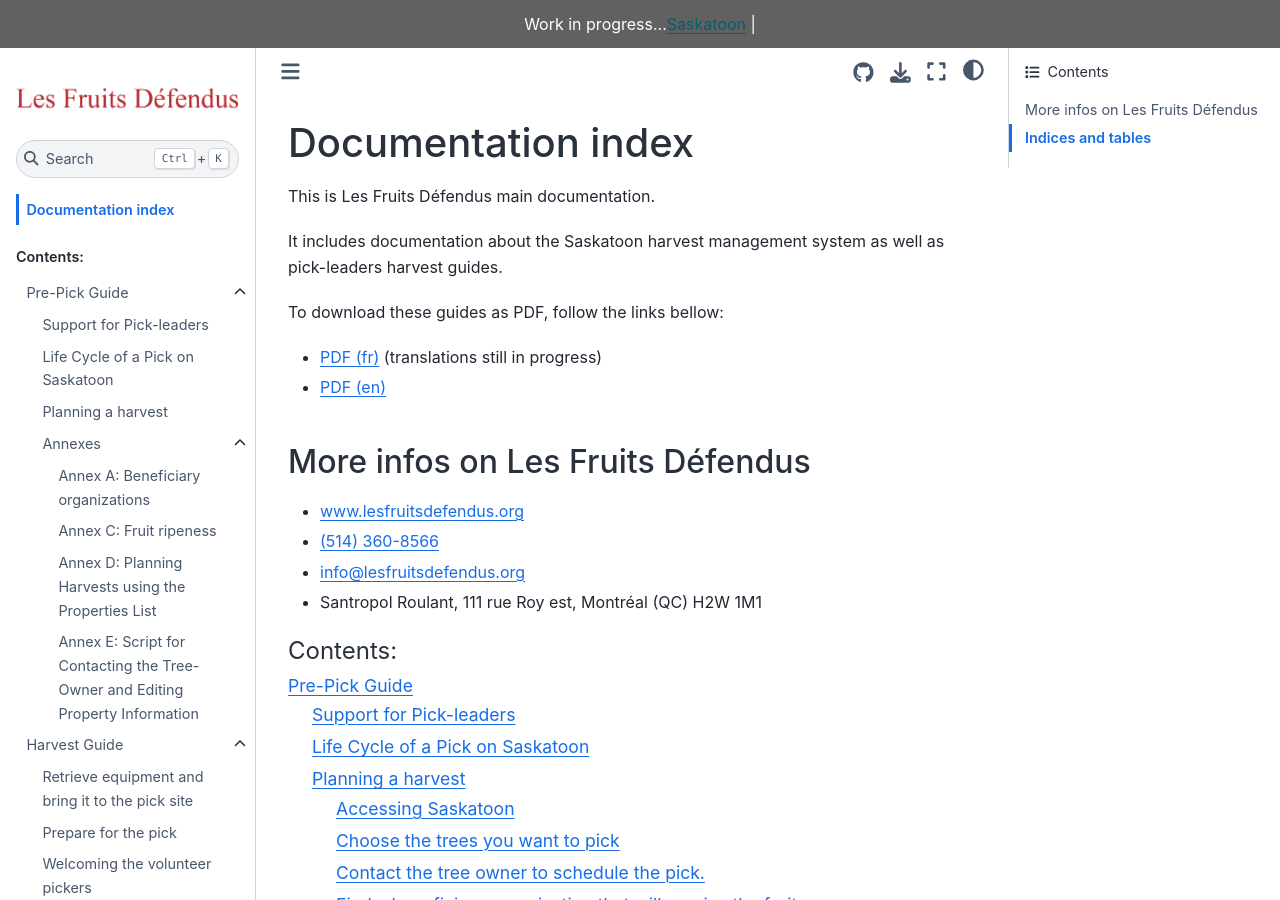
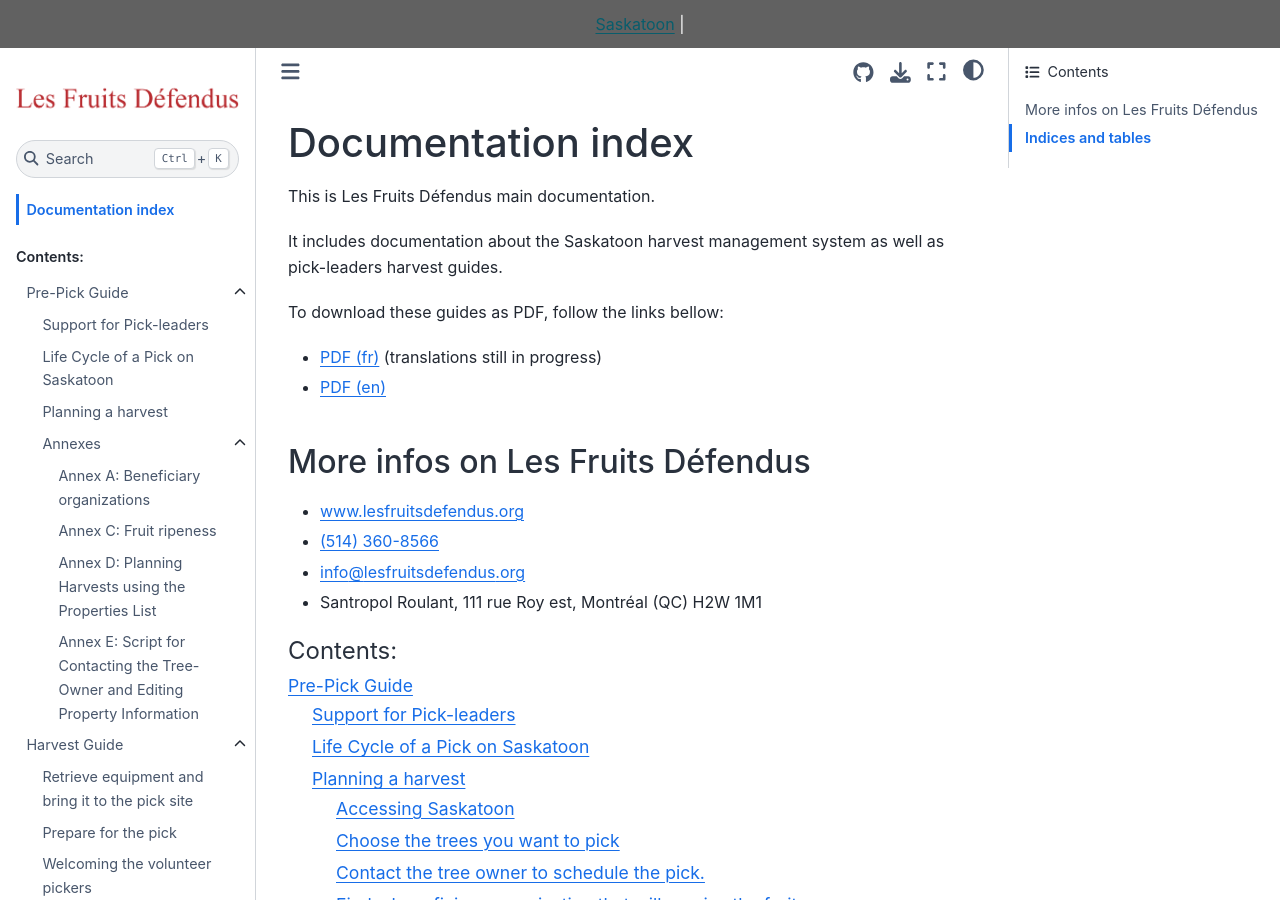
Before and after one commit to LesFruitsDefendus/guides, a Sphinx documentation site: the page built from docs/source/index.rst, in a window 1280 px wide and 900 px high. Built offline with Sphinx 7.4.7 and the Sphinx Book theme 1.1.4, drawn with Linux system fonts in a browser that asks for light colours.

Commit message:
Remove "Work in progress" banner

```diff
--- a/docs/source/conf.py
+++ b/docs/source/conf.py
@@ -77,8 +77,6 @@
 HEADER_HTML = f"""
 <div style="float:left;"></div>
 
-Work in progress...
-
 <div style="float:right;">
     <a href="https://saskatoon.lesfruitsdefendus.org/">Saskatoon</a>
     |
```
